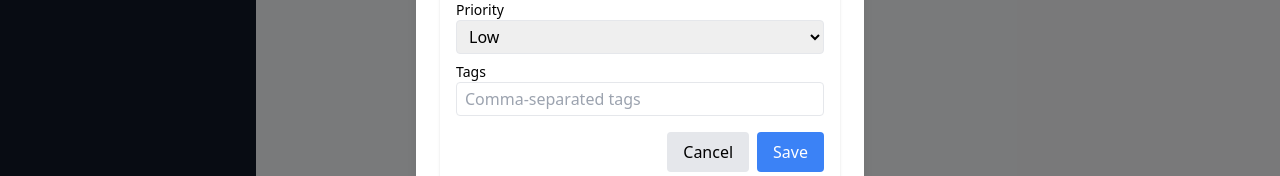
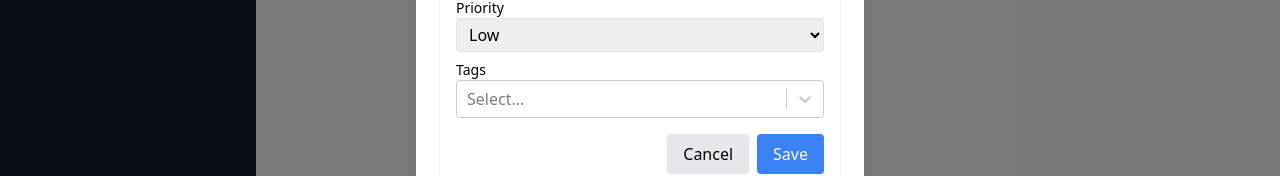
Before and after one commit to dihanrh/taskmanager, a React (Vite) app: page / in a window 1280 px wide. Both pictures are taken after typing "Sample" into the empty fields and a click on the button "Add Task". Shown: the part 453-629 px from the top of the page. Built offline with nearby package versions, Linux system fonts and the light colour scheme; no server answers.

Commit message:
feat : creatable and selectable tags

```diff
--- a/src/components/task/TaskForm.tsx
+++ b/src/components/task/TaskForm.tsx
@@ -1,7 +1,11 @@
 import React, { useState, useEffect } from "react";
 import { Task } from "../../types/taskTypes";
-import { useAppDispatch } from "../../redux/hooks";
+import { Tag } from "../../types/tagTypes";
+import { useAppDispatch, useAppSelector } from "../../redux/hooks";
 import { createTask, updateTask } from "../../redux/features/tasks/taskActions";
+import { fetchTags, createTag } from "../../redux/features/tag/tagActions";
+import CreatableSelect from "react-select/creatable";
+import  { MultiValue } from "react-select";
 
 interface TaskFormProps {
   initialTask?: Task;
@@ -10,23 +14,49 @@ interface TaskFormProps {
 
 const TaskForm: React.FC<TaskFormProps> = ({ initialTask, onClose }) => {
   const dispatch = useAppDispatch();
+  const { tags, loading } = useAppSelector((state) => state.tags);
+
   const [task, setTask] = useState<Task>(
     initialTask || {
       id: 0,
       title: "",
       description: "",
       dueDate: "",
-      createdAt: "",
+      createdAt: new Date().toISOString(),
       priority: "Low",
       tags: [],
     }
   );
 
   useEffect(() => {
+    dispatch(fetchTags());
     if (initialTask) {
       setTask(initialTask);
     }
-  }, [initialTask]);
+  }, [dispatch, initialTask]);
+
+  const handleCreateTag = async (inputValue: string) => {
+    const newTag: Partial<Tag> = { name: inputValue };
+    const result = await dispatch(createTag(newTag));
+
+    if (result.meta.requestStatus === "fulfilled") {
+      setTask((prevTask) => ({
+        ...prevTask,
+        tags: [...prevTask.tags, result.payload as Tag],
+      }));
+    }
+  };
+
+  const handleTagChange = (selectedOptions: MultiValue<{ value: string; label: string }>) => {
+    const selectedTags: Tag[] = selectedOptions.map((opt) => ({
+      id: opt.value,
+      name: opt.label,
+    }));
+    setTask({
+      ...task,
+      tags: selectedTags,
+    });
+  };
 
   const handleSubmit = () => {
     if (task.title.trim() === "") {
@@ -41,6 +71,13 @@ const TaskForm: React.FC<TaskFormProps> = ({ initialTask, onClose }) => {
     }
     onClose();
   };
+
+  const tagOptions = tags.map((tag) => ({
+    value: tag.id,
+    label: tag.name,
+  }));
+
+  console.log(fetchTags);
 
   return (
     <div className="p-4 bg-white dark:bg-gray-800 rounded shadow">
@@ -89,17 +126,14 @@ const TaskForm: React.FC<TaskFormProps> = ({ initialTask, onClose }) => {
       </div>
       <div className="my-2">
         <label className="block text-sm dark:text-gray-300">Tags</label>
-        <input
-          type="text"
-          placeholder="Comma-separated tags"
-          value={task.tags.join(", ")}
-          onChange={(e) =>
-            setTask({
-              ...task,
-              tags: e.target.value.split(",").map((t) => t.trim()),
-            })
-          }
-          className="w-full border rounded px-2 py-1 dark:bg-gray-700 dark:text-white"
+        <CreatableSelect
+          isMulti
+          isLoading={loading}
+          options={tagOptions}
+          value={task.tags.map((tag) => ({ value: tag.id, label: tag.name }))}
+          onChange={handleTagChange}
+          onCreateOption={handleCreateTag}
+          className="dark:text-black"
         />
       </div>
       <div className="flex justify-end gap-2 mt-4">
--- a/src/components/task/TaskList.tsx
+++ b/src/components/task/TaskList.tsx
@@ -32,10 +32,7 @@ const TaskList: React.FC = () => {
 
       {isFormOpen && (
         <div className="fixed inset-0 flex items-center justify-center bg-black bg-opacity-50">
-          <TaskForm
-            initialTask={editingTask || undefined}
-            onClose={closeForm}
-          />
+          <TaskForm initialTask={editingTask || undefined} onClose={closeForm} />
         </div>
       )}
 
@@ -61,9 +58,9 @@ const TaskList: React.FC = () => {
                 <strong>Tags:</strong>{" "}
                 {task.tags.length > 0 ? (
                   <ul className="list-disc ml-5">
-                    {task.tags.map((tag, index) => (
-                      <li key={index} className="dark:text-gray-300">
-                        {tag}
+                    {task.tags.map((tag) => (
+                      <li key={tag.id} className="dark:text-gray-300">
+                        {tag.name}
                       </li>
                     ))}
                   </ul>
--- a/src/layout/Sidebar.tsx
+++ b/src/layout/Sidebar.tsx
@@ -6,7 +6,7 @@ const Sidebar: React.FC = () => {
       <div className="p-4 text-center font-bold text-lg">
         Task Manager
       </div>
-      <ul className="space-y-4 mt-8">
+      <ul >
         <li>
           <a href="#" className="block py-2 px-4 hover:bg-gray-700">All Tasks</a>
         </li>
```
